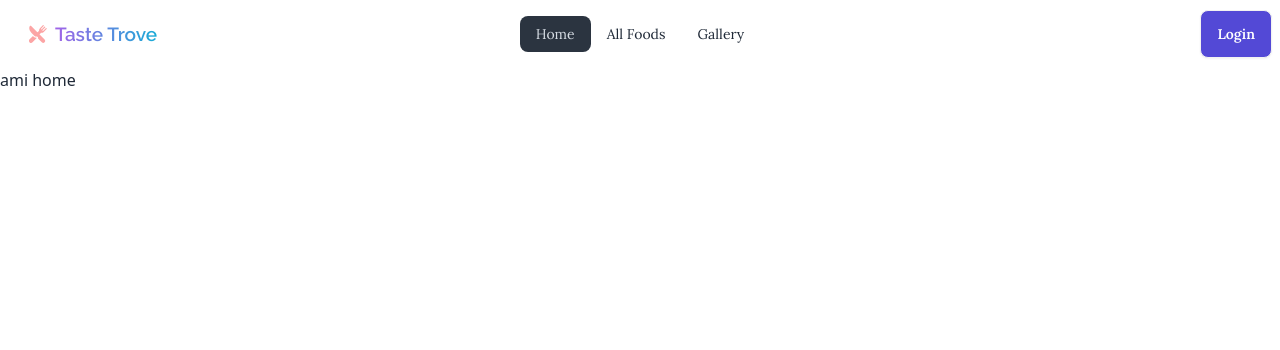
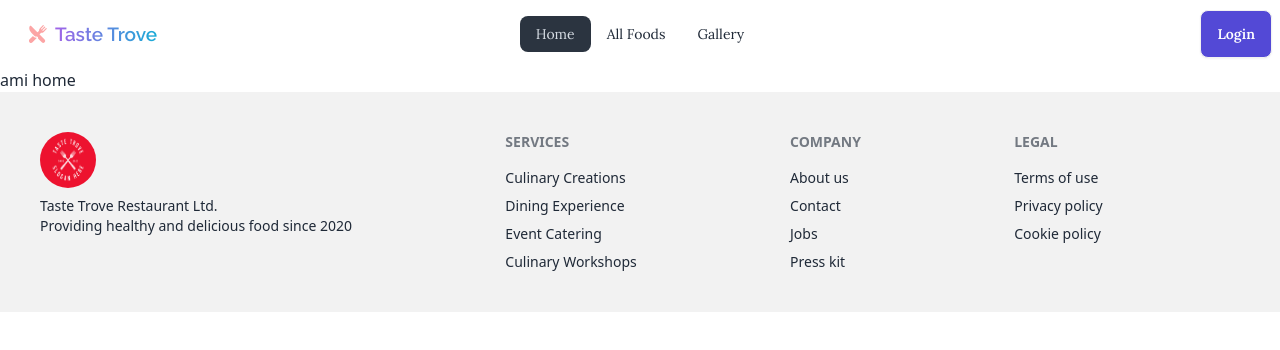
Before and after one commit to wasim475/taste-trove, a React (Vite) app in the folder taste-trove/: page / in a window 1280 px wide. Shown: the top 350 px of the page. Built offline with nearby package versions, Linux system fonts and the light colour scheme; no server answers.

Commit message:
footer part done

```diff
--- /dev/null
+++ b/taste-trove/src/Components/Footer/Footer.jsx
@@ -0,0 +1,36 @@
+
+
+import logo from "../../assets/logo.png"
+
+const Footer = () => {
+    return (
+        <footer className="footer p-10 bg-base-200 text-base-content">
+  <aside>
+    <img className="h-14 w-14 rounded-full" src={logo}/>
+    <p>Taste Trove Restaurant Ltd.<br/>Providing healthy and delicious food since 2020</p>
+  </aside>
+  <nav>
+    <h6 className="footer-title">Services</h6>
+    <a className="link link-hover">Culinary Creations</a>
+    <a className="link link-hover">Dining Experience</a>
+    <a className="link link-hover">Event Catering</a>
+    <a className="link link-hover">Culinary Workshops</a>
+  </nav>
+  <nav>
+    <h6 className="footer-title">Company</h6>
+    <a className="link link-hover">About us</a>
+    <a className="link link-hover">Contact</a>
+    <a className="link link-hover">Jobs</a>
+    <a className="link link-hover">Press kit</a>
+  </nav>
+  <nav>
+    <h6 className="footer-title">Legal</h6>
+    <a className="link link-hover">Terms of use</a>
+    <a className="link link-hover">Privacy policy</a>
+    <a className="link link-hover">Cookie policy</a>
+  </nav>
+</footer>
+    );
+};
+
+export default Footer;
--- a/taste-trove/src/Layouts/Root/Root.jsx
+++ b/taste-trove/src/Layouts/Root/Root.jsx
@@ -1,13 +1,14 @@
 import { Outlet } from "react-router-dom";
 import Navbar from "../../Pages/SharedPages/Navbar/Navbar";
-import Login from "../../Pages/SharedPages/Navbar/Login/Login";
+import Footer from "../../Components/Footer/Footer";
+
 
 const Root = () => {
   return (
     <div>
-      {/* <Navbar></Navbar> */}
       <Navbar></Navbar>
       <Outlet></Outlet>
+      <Footer></Footer>
     </div>
   );
 };
--- a/taste-trove/src/PrivateRoute/PrivateRoute.jsx
+++ b/taste-trove/src/PrivateRoute/PrivateRoute.jsx
@@ -1,6 +1,7 @@
 import { useContext } from "react";
-import  { AuthContex } from "./provider/AuthProviderr";
+
 import { Navigate, useLocation } from "react-router-dom";
+import { AuthContex } from "../AuthProvider/AuthProvider";
 
 
 const PrivateRoute = ({children}) => {
--- a/taste-trove/src/Routes/Routes.jsx
+++ b/taste-trove/src/Routes/Routes.jsx
@@ -6,8 +6,8 @@ import AllFoods from "../Components/NavItems/AllFoods/AllFoods";
 import Gallery from "../Components/NavItems/Gallery/Gallery";
 import MyProfile from "../Components/NavItems/My profile/MyProfile";
 import Login from "../Pages/SharedPages/Navbar/Login/Login";
-import Register from "../Pages/SharedPages/Navbar/Register/Register"
-
+import Register from "../Pages/SharedPages/Navbar/Register/Register";
+import PrivateRoute from "../PrivateRoute/PrivateRoute";
 
 const router = createBrowserRouter([
   {
@@ -16,31 +16,35 @@ const router = createBrowserRouter([
     errorElement: <ErrorPage></ErrorPage>,
     children: [
       {
-            path: '/',
+        path: "/",
         element: <Home></Home>
       },
       {
-            path: '/allFoods',
+        path: "/allFoods",
         element: <AllFoods></AllFoods>
       },
       {
-            path: '/gallery',
+        path: "/gallery",
         element: <Gallery></Gallery>
       },
       {
-            path: '/my-profile',
-            element: <MyProfile></MyProfile>
+        path: "/my-profile",
+        element: (
+          <PrivateRoute>
+            <MyProfile></MyProfile>
+          </PrivateRoute>
+        )
       },
       {
-            path: '/login',
+        path: "/login",
         element: <Login></Login>
       },
       {
-            path: '/register',
+        path: "/register",
         element: <Register></Register>
-        },
+      }
     ]
-    },
+  }
 ]);
 
 export default router;
```
Also changed, not shown: taste-trove/src/assets/logo.png (added). Lines whose indentation alone changed are shown as unchanged.
